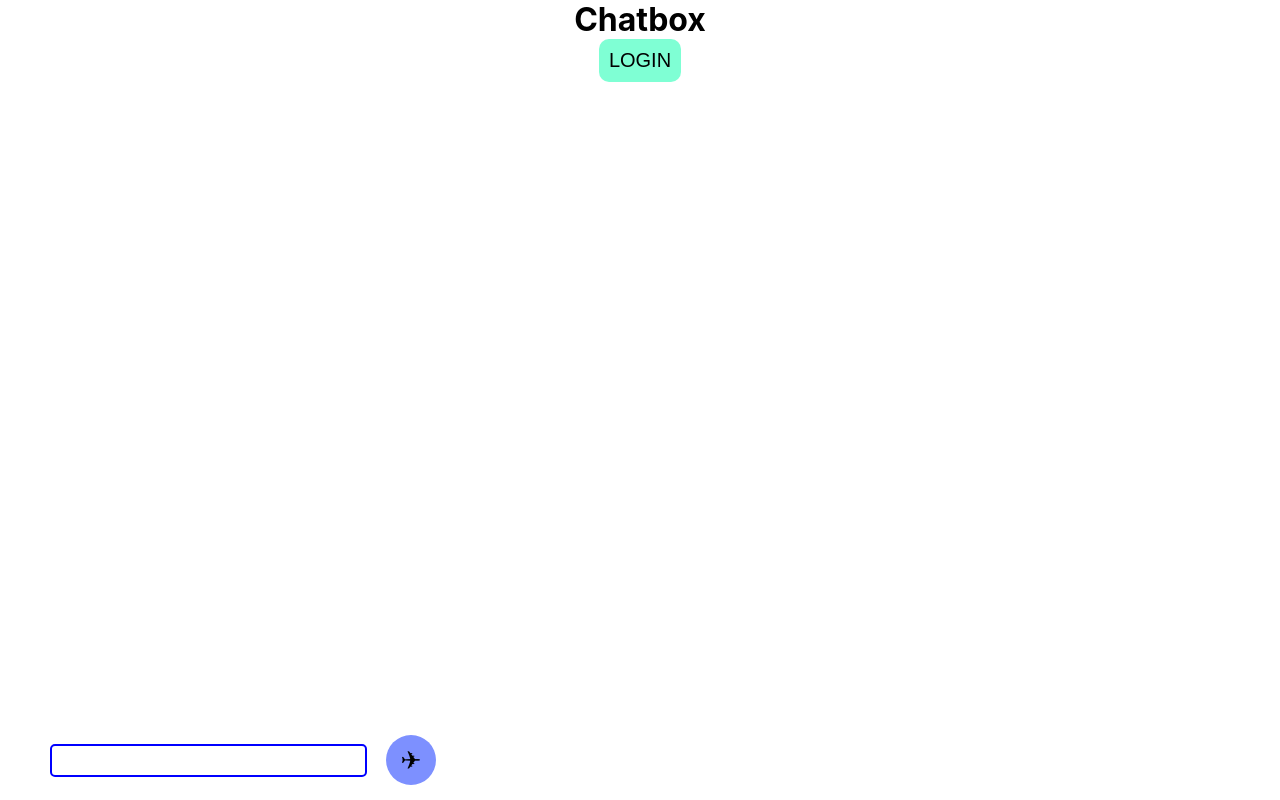
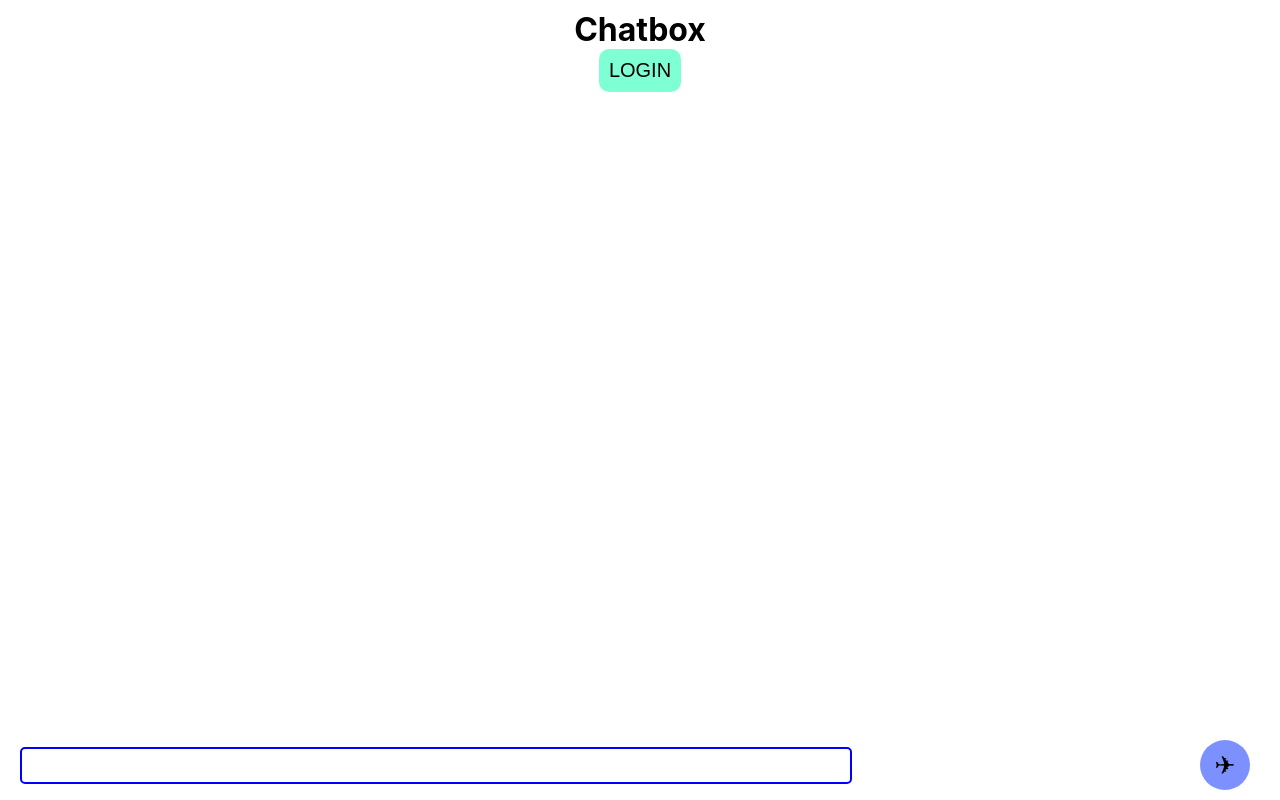
Before and after one commit to vaishprakhar19/chatbox, a React (Create React App) app: page / in a window 1280 px wide. Built offline with nearby package versions, Linux system fonts and the light colour scheme.

Commit message:
lets take a risk

```diff
--- a/public/index.html
+++ b/public/index.html
@@ -41,3 +41,46 @@
     -->
   </body>
 </html>
+<!DOCTYPE html>
+<html lang="en">
+  <head>
+    <meta charset="utf-8" />
+    <link rel="icon" href="%PUBLIC_URL%/favicon.ico" />
+    <meta name="viewport" content="width=device-width, initial-scale=1" />
+    <meta name="theme-color" content="#000000" />
+    <meta
+      name="description"
+      content="Web site created using create-react-app"
+    />
+    <link rel="apple-touch-icon" href="%PUBLIC_URL%/logo192.png" />
+    <!--
+      manifest.json provides metadata used when your web app is installed on a
+      user's mobile device or desktop. See https://developers.google.com/web/fundamentals/web-app-manifest/
+    -->
+    <link rel="manifest" href="%PUBLIC_URL%/manifest.json" />
+    <!--
+      Notice the use of %PUBLIC_URL% in the tags above.
+      It will be replaced with the URL of the `public` folder during the build.
+      Only files inside the `public` folder can be referenced from the HTML.
+
+      Unlike "/favicon.ico" or "favicon.ico", "%PUBLIC_URL%/favicon.ico" will
+      work correctly both with client-side routing and a non-root public URL.
+      Learn how to configure a non-root public URL by running `npm run build`.
+    -->
+    <title>React App</title>
+  </head>
+  <body>
+    <noscript>You need to enable JavaScript to run this app.</noscript>
+    <div id="root"></div>
+    <!--
+      This HTML file is a template.
+      If you open it directly in the browser, you will see an empty page.
+
+      You can add webfonts, meta tags, or analytics to this file.
+      The build step will place the bundled scripts into the <body> tag.
+
+      To begin the development, run `npm start` or `yarn start`.
+      To create a production bundle, use `npm run build` or `yarn build`.
+    -->
+  </body>
+</html>
--- a/src/components/Home.js
+++ b/src/components/Home.js
@@ -1,40 +1,46 @@
-import React, { useEffect, useState } from 'react';
-import {addDoc, collection, getDocs} from "firebase/firestore";
-import {auth, db} from "../firebase-config";
+import React, { useEffect, useRef, useState } from 'react';
+import { addDoc, collection, getDocs, orderBy, query } from "firebase/firestore";
+import { auth, db } from "../firebase-config";
 import "./styles.css";
 
 export default function Home(props) {
-    const [message,setMessage]=useState("");
-    const [messageList,setMessageList]=useState([]);
-    const collectionRef=collection(db,"messages");
+  const [message, setMessage] = useState("");
+  const [date, setDate] = useState("");
+  const [messageList, setMessageList] = useState([]);
+  const collectionRef = collection(db, "messages");
 
-    // const temp=[{message:"Hi",author:"Prakash",time:date},{message:"hello",author:"Dalla"];//TEMPORARY
-
-    const sendMessage= async ()=>{
-        await addDoc(collectionRef,{message,author:auth.currentUser.displayName});
+  const sendMessage = async () => {
+    await addDoc(collectionRef, { message, author: auth.currentUser.displayName, date });
   }
 
-    useEffect(()=>{
+  // const temp=[
+  //   {message:"Hi",author:"Mahesh Dalla",date:"12pm"}
+  // ]
 
-      if(props.isLoggedIn){
-        const getMessages= async ()=>{
-            const data = await getDocs(collectionRef);
-            setMessageList(data.docs.map((item)=>({...item.data()})));
+
+  useEffect(() => {
+    if (props.isLoggedIn) {
+      const getMessages = async () => {
+        const data = await getDocs(query(collectionRef,orderBy('date')));
+        setMessageList(data.docs.map((item) => ({ ...item.data() })));
       };
       getMessages();
     }
-    });
-
+  },[messageList,setMessageList]);
 
   return (
     <div>
       <div className='input-box'>
-      <input id="input" type="textarea" onChange={(event)=>{setMessage(event.target.value)}}></input>
+        <input id="input" type="textarea" onChange={(event) => {
+          setMessage(event.target.value);
+          setDate(new Date().toString());
+        }}></input>
         <button id="send-button" onClick={sendMessage}>✈</button>
       </div>
+      <div className='messages-container'>
       {
-        // temp.map((item)=>{                                         /*temporary stuff*/
-        messageList.map((item)=>{
+        messageList.map((item) => {
+        // temp.map((item) => {
           return <div className="message-box">
             <div className='author'>
               {item.author}:
@@ -47,5 +53,6 @@
         })
       }
       </div>
+    </div>
   )
 }
--- a/src/components/styles.css
+++ b/src/components/styles.css
@@ -4,6 +4,14 @@
     box-sizing:border-box;
 }
 
+body{
+    margin-top: 10px;
+}
+.messages-container{
+    margin-top: 10px;
+    height: 70vh;
+    overflow-y: scroll;
+}
 .message-box{
     background-color: rgb(72, 90, 255);
     border-radius: 50px;
@@ -13,10 +21,11 @@
 }
 
 #input{
-    width:80%;
-    font-size: 25px;
+    width:65vw;
+    font-size: 20px;
     border: none;
     border-radius: 5px;
+    padding:5px;
     border: 2px solid blue;
 }
 
@@ -28,7 +37,7 @@
     border: none;
     padding: 5px;
     border-radius: 100%;
-    margin: 10px;
+    margin-right: 10px;
 }
 
 .author{
@@ -45,10 +54,10 @@
 .input-box{
     position: fixed;
     bottom: 0;
-    width:auto;
+    width:100%;
     display: flex;
     height: 40px;
-    margin:20px 30px;
+    margin:15px 0px;
     padding: 20px;
     justify-content: space-between;
     align-items: center;
```
Also changed, not shown: firebase.json (added), 1 other file (tests, documents, lock files or other folders). Lines whose indentation alone changed are shown as unchanged.
